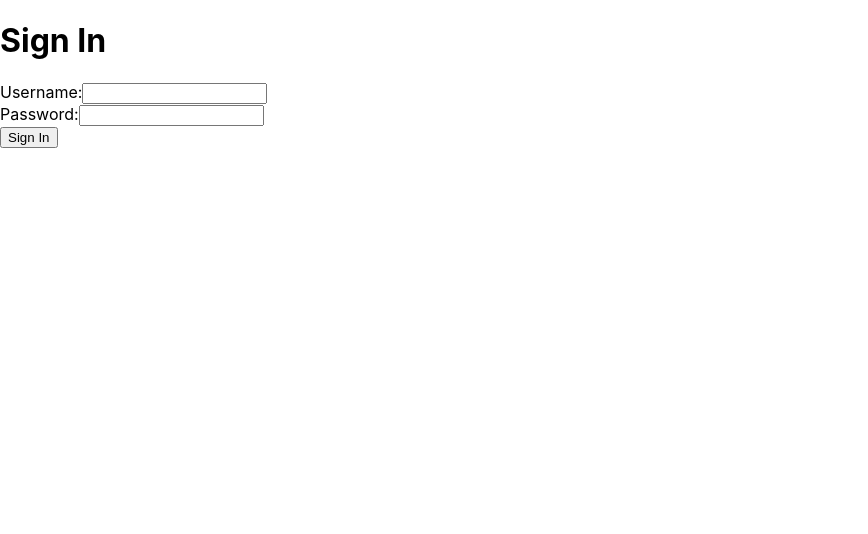
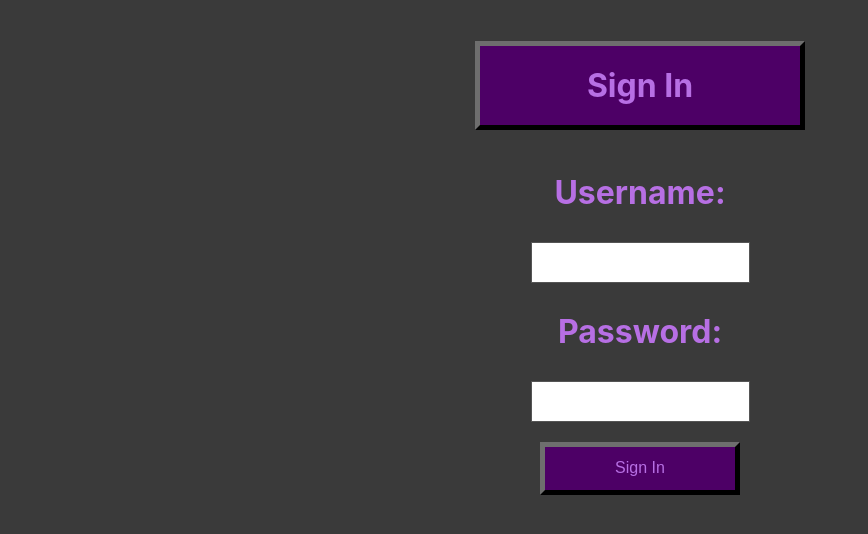
Before and after one commit to kartikgulia/JCKKRR, a React (Create React App) app in the folder frontend/: page /signIn in a window 1280 px wide. Shown: the top 534 px of the page, without its empty margins (0-868 px from the left). Built offline with nearby package versions, Linux system fonts and the light colour scheme.

Commit message:
frontend pages for signin and signup done

```diff
--- a/frontend/src/App.js
+++ b/frontend/src/App.js
@@ -4,6 +4,7 @@ import { BrowserRouter, Routes, Route } from "react-router-dom";
 
 import Splash from "./screens/Splash";
 import SignInPage from "./screens/SignIn";
+import SignUpPage from "./screens/SignUp";
 import Game from "./screens/GameScreen";
 import LeaderboardScreen from "./screens/LeaderboardScreen";
 import GameSelectScreen from "./screens/GameSelectScreen";
@@ -15,6 +16,7 @@ function App() {
           <Route path="playGame/:difficulty" element={<Game />} />
           <Route index element={<Splash />} />
           <Route path="signIn" element={<SignInPage />} />
+          <Route path="signUp" element={<SignUpPage />} />
           <Route path="leaderboard" element={<LeaderboardScreen />} />
           <Route path="gameSelect" element={<GameSelectScreen />} />
         </Routes>
--- a/frontend/src/screens/SignIn.js
+++ b/frontend/src/screens/SignIn.js
@@ -1,7 +1,8 @@
 import React, { useState } from "react";
 import SERVER_URL from "../config";
+import "../styles/login.css";
 
-function SignInPage() {
+function SignInPage(){
   const [username, setUsername] = useState("");
   const [password, setPassword] = useState("");
 
@@ -30,30 +31,29 @@ function SignInPage() {
 
   return (
     <form onSubmit={handleSubmit}>
-      <h1>Sign In</h1>
-      <div>
+
+      <div className="background">
+        <h1 className="title">Sign In</h1>
         <label>
-          Username:
+          <h1 className="info">Username:</h1>
           <input
             type="text"
             value={username}
             onChange={(e) => setUsername(e.target.value)}
           />
         </label>
-      </div>
-      <div>
         <label>
-          Password:
+          <h1 className="info"> Password: </h1>
           <input
             type="password"
             value={password}
             onChange={(e) => setPassword(e.target.value)}
           />
         </label>
+        <button type="submit">Sign In</button>
+        <h1>{messageFromBackend}</h1>
       </div>
-      <button type="submit">Sign In</button>
 
-      <h1>{messageFromBackend}</h1>
     </form>
   );
 }
--- a/frontend/src/screens/SignUp.js
+++ b/frontend/src/screens/SignUp.js
@@ -0,0 +1,61 @@
+import React, { useState } from "react";
+import SERVER_URL from "../config";
+import "../styles/signup.css";
+
+function SignUpPage(){
+  const [username, setUsername] = useState("");
+  const [password, setPassword] = useState("");
+
+  const [messageFromBackend, setMessageFromBackend] = useState("");
+
+  const handleSubmit = async (e) => {
+    console.log("On Handle Submit Function");
+    e.preventDefault();
+    try {
+      const response = await fetch(`${SERVER_URL}/signup`, {
+        method: "POST",
+        headers: {
+          "Content-Type": "application/json",
+        },
+        body: JSON.stringify({ username, password }),
+      });
+      const data = await response.json();
+      console.log(data); // Process the response data
+
+      setMessageFromBackend(data.message);
+    } catch (error) {
+      console.error("Error during the sign up:", error);
+      setMessageFromBackend("Error during sign up. Reload and try again");
+    }
+  };
+
+  return (
+    <form onSubmit={handleSubmit}>
+
+      <div className="background">
+        <h1 className="title">Sign Up</h1>
+        <label>
+          <h1 className="info">Enter New Username:</h1>
+          <input
+            type="text"
+            value={username}
+            onChange={(e) => setUsername(e.target.value)}
+          />
+        </label>
+        <label>
+          <h1 className="info"> Enter New Password: </h1>
+          <input
+            type="password"
+            value={password}
+            onChange={(e) => setPassword(e.target.value)}
+          />
+        </label>
+        <button type="submit">Sign Up</button>
+        <h1>{messageFromBackend}</h1>
+      </div>
+
+    </form>
+  );
+}
+
+export default SignUpPage;
--- /dev/null
+++ b/frontend/src/styles/login.css
@@ -0,0 +1,56 @@
+.background {
+    background-color: #3a3a3a;
+    min-height: 100vh;
+    color: #fff;
+    padding: 20px;
+    text-align: center;
+    display: flex;
+    flex-direction: column;
+    align-items: center;
+}
+
+.title {
+    color: #b76fe4;
+    background-color: #4d0066;
+    border-color: #1a1a1a;
+    width: 200px;
+    text-align: center;
+    border-width: thick;
+    border-style: outset;
+    padding: 20px 40px;
+}
+
+.info {
+    color: #b76fe4;
+    padding: 0%;
+}
+
+input[type=text] {
+    width: 100%;
+    padding: 12px 20px;
+    margin: 8px 0;
+    box-sizing: border-box;
+    border: 1px solid #555;
+    outline: none;
+    text-align: center;
+}
+input[type=password] {
+    width: 100%;
+    padding: 12px 20px;
+    margin: 8px 0;
+    box-sizing: border-box;
+    border: 1px solid #555;
+    outline: none;
+    text-align: center;
+}
+button[type=submit] {
+    color: #b76fe4;
+    background-color: #4d0066;
+    border-color: #1a1a1a;
+    width: 200px;
+    margin: 1%;
+    border-width: thick;
+    border-style: outset;
+    padding: 1%;
+    text-align: center;
+}
--- /dev/null
+++ b/frontend/src/styles/signup.css
@@ -0,0 +1,57 @@
+.background {
+    background-color: #3a3a3a;
+    min-height: 100vh;
+    color: #fff;
+    padding: 20px;
+    text-align: center;
+    display: flex;
+    flex-direction: column;
+    align-items: center;
+}
+
+.title {
+    color: #b76fe4;
+    background-color: #4d0066;
+    border-color: #1a1a1a;
+    width: 240px;
+    text-align: center;
+    border-width: thick;
+    border-style: outset;
+    padding: 20px 40px;
+}
+
+.info {
+    color: #b76fe4;
+    padding: 0%;
+}
+
+input[type=text] {
+    width: 100%;
+    padding: 12px 20px;
+    margin: 8px 0;
+    box-sizing: border-box;
+    border: 1px solid #555;
+    outline: none;
+    text-align: center;
+}
+input[type=password] {
+    width: 100%;
+    padding: 12px 20px;
+    margin: 8px 0;
+    box-sizing: border-box;
+    border: 1px solid #555;
+    outline: none;
+    text-align: center;
+}
+button[type=submit] {
+    color: #b76fe4;
+    background-color: #4d0066;
+    border-color: #1a1a1a;
+    width: 200px;
+    margin: 1%;
+    border-width: thick;
+    border-style: outset;
+    padding: 1%;
+    text-align: center;
+	font-size: medium;
+}
```
